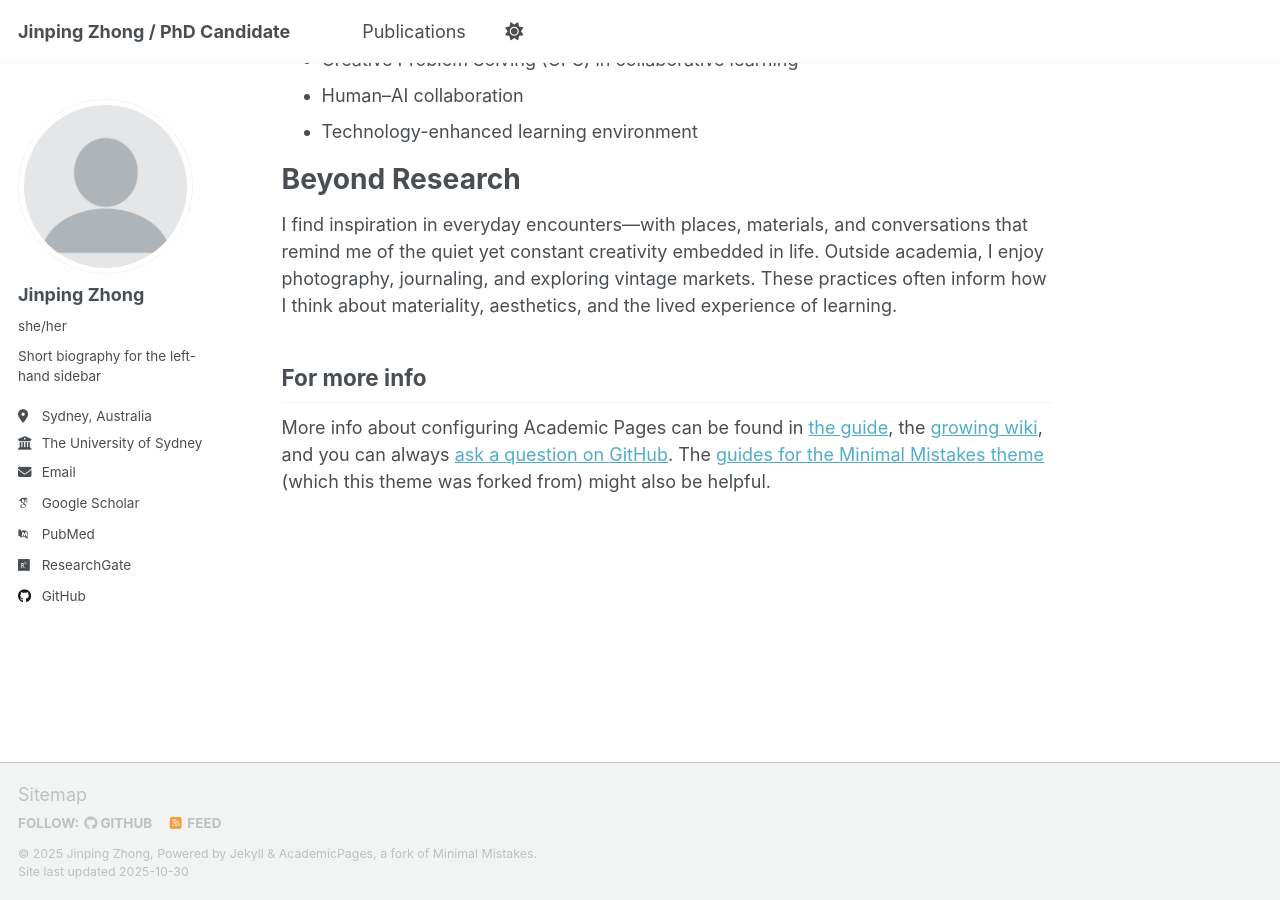
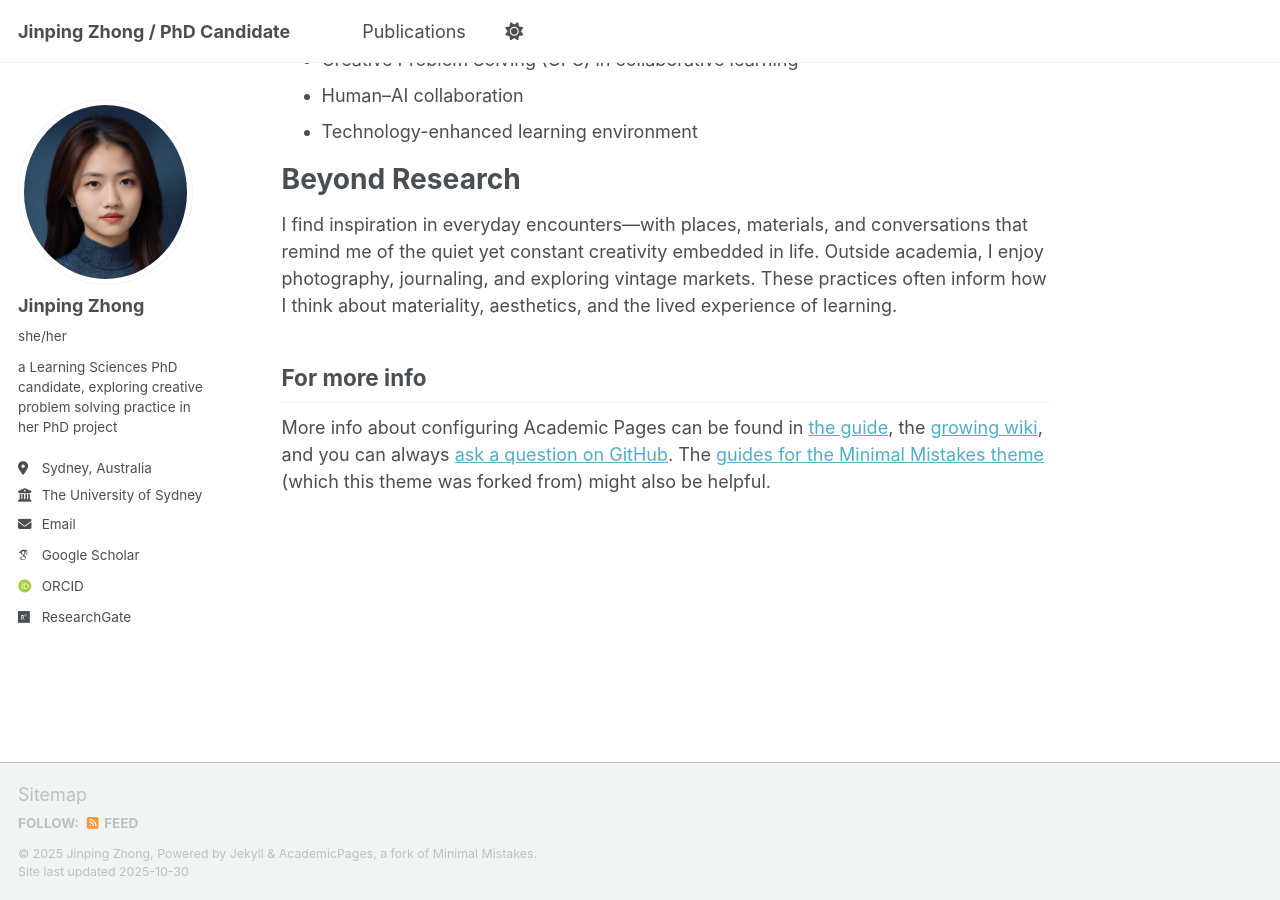
Before and after one commit to kimpink98/jp-zhong, a Jekyll site: the page built from _pages/about.md, in a window 1280 px wide and 900 px high, scrolled down 933 px. Built offline with Jekyll 4.4.1, drawn with Linux system fonts in a browser that asks for light colours; some web fonts are replaced; a script that is not in the unit is left out.

Commit message:
_config.yml

```diff
--- a/_config.yml
+++ b/_config.yml
@@ -23,10 +23,10 @@ repository               : "academicpages/academicpages.github.io"
 #               Additional customization can be done by editing /_includes/author-profile.html
 author:
   # Biographic information
-  avatar           : "profile.png"
+  avatar           : "profile1.jpg"
   name             : "Jinping Zhong"
   pronouns         : "she/her"
-  bio              : "Short biography for the left-hand sidebar"
+  bio              : "a Learning Sciences PhD candidate, exploring creative problem solving practice in her PhD project"
   location         : "Sydney, Australia"
   employer         : "The University of Sydney"
   uri              : # URL
@@ -38,9 +38,9 @@ author:
   googlescholar    : "https://scholar.google.com/citations?user=Hk1NrIAAAAAJ&hl=en-Us"
   inspire-hep      : # URL
   impactstory      : # URL
-  orcid            : # URL
+  orcid            : "https://orcid.org/0000-0001-5144-4662"
   semantic         : # URL
-  pubmed           : "https://www.ncbi.nlm.nih.gov/pubmed/?term=john+snow"
+  pubmed           : # "https://www.ncbi.nlm.nih.gov/pubmed/?term=john+snow"
   researchgate     : "https://www.researchgate.net/profile/Jinping-Zhong?ev=hdr_xprf"
   scopus           : # URL
 
@@ -48,7 +48,7 @@ author:
   bitbucket        : # Username - Update with your username on the site
   codepen          : # Username
   dribbble         : # Username
-  github           : "academicpages"
+  github           : # "academicpages"
   kaggle           : # Username
   stackoverflow    : # User number or user number and name (i.e., use "1" or "1/jeff-atwood")
 
```
